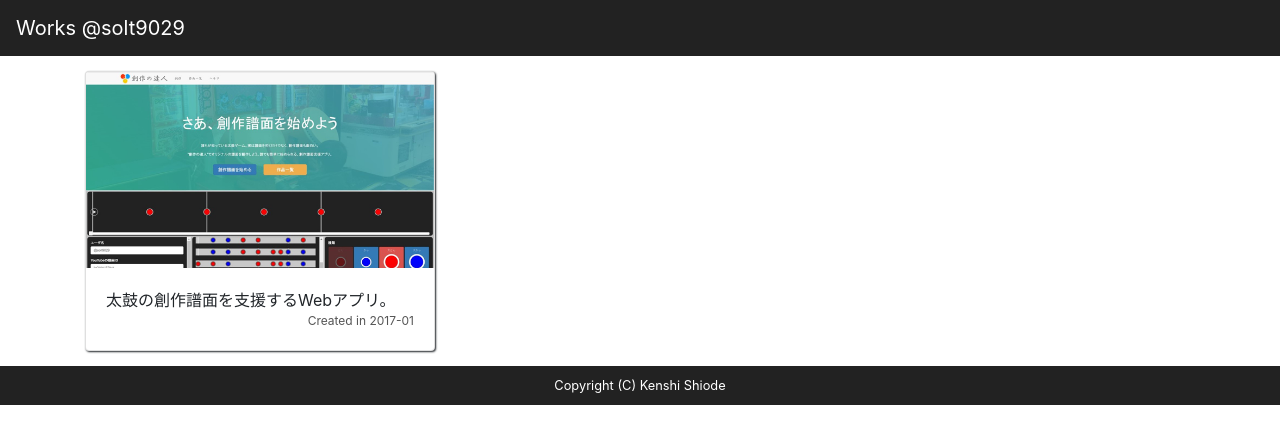
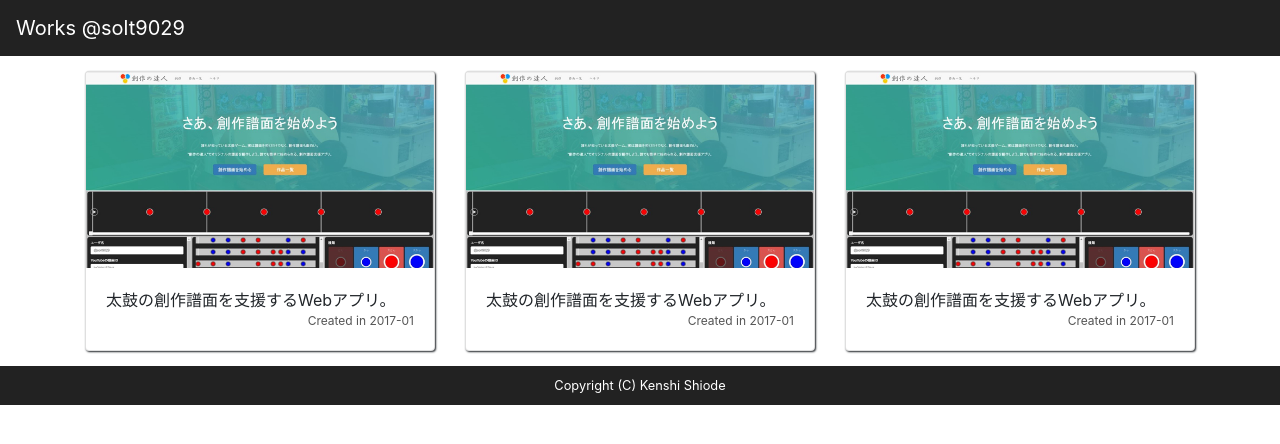
Before and after one commit to solt9029/Works, a React (Create React App) app: page / in a window 1280 px wide. Shown: the top 444 px of the page. Built offline with nearby package versions, Linux system fonts and the light colour scheme.

Commit message:
works from data.json

```diff
--- a/src/components/Work/Work.js
+++ b/src/components/Work/Work.js
@@ -4,7 +4,7 @@ import { Card, Col, CardImg, CardText, CardBody } from 'reactstrap';
 
 export default class Work extends Component {
   openUrl() {
-    window.open('http://solt9029.com', '_blank');
+    window.open(this.props.url, '_blank');
   }
 
   render() {
@@ -24,6 +24,7 @@ export default class Work extends Component {
 
 Work.defaultProps = {
   image: 'default',
+  url: 'http://solt9029.com',
   desc: 'This is a work @solt9029.',
   date: 'XXXX-XX',
 }
--- a/src/components/Works/Works.js
+++ b/src/components/Works/Works.js
@@ -6,10 +6,15 @@ import data from '../../data/data';
 
 export default class Works extends Component {
   render() {
+    let works = [];
+    data.forEach((work) => {
+      works.push(<Work image={work.image} url={work.url} desc={work.desc} date={work.date} />);
+    });
+
     return (
       <Container>
         <Row>
-          <Work image={data[0].image} desc={data[0].desc} date={data[0].date} />
+          {works}
         </Row>
       </Container>
     );
--- a/src/data/data.json
+++ b/src/data/data.json
@@ -1,6 +1,7 @@
 [
   {
     "image": "editmaster",
+    "url": "http://editmaster.solt9029.com",
     "desc": "太鼓の創作譜面を支援するWebアプリ。",
     "date": "2017-01"
   },
```
